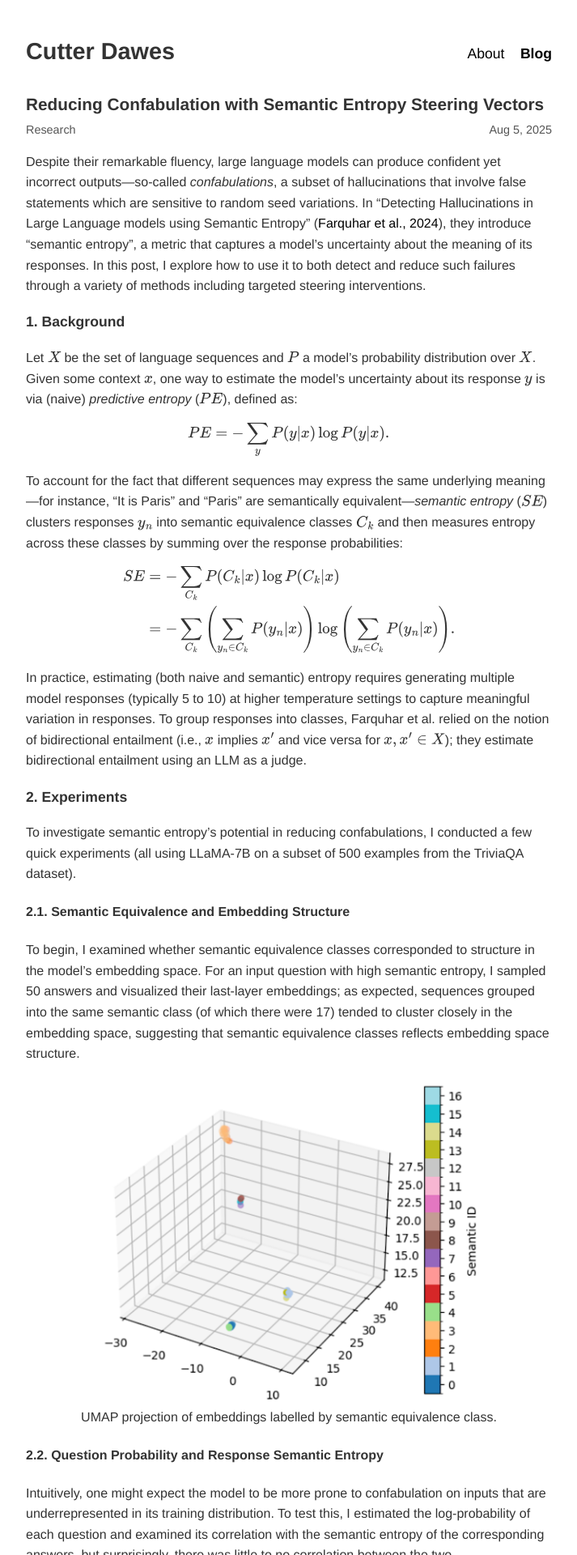
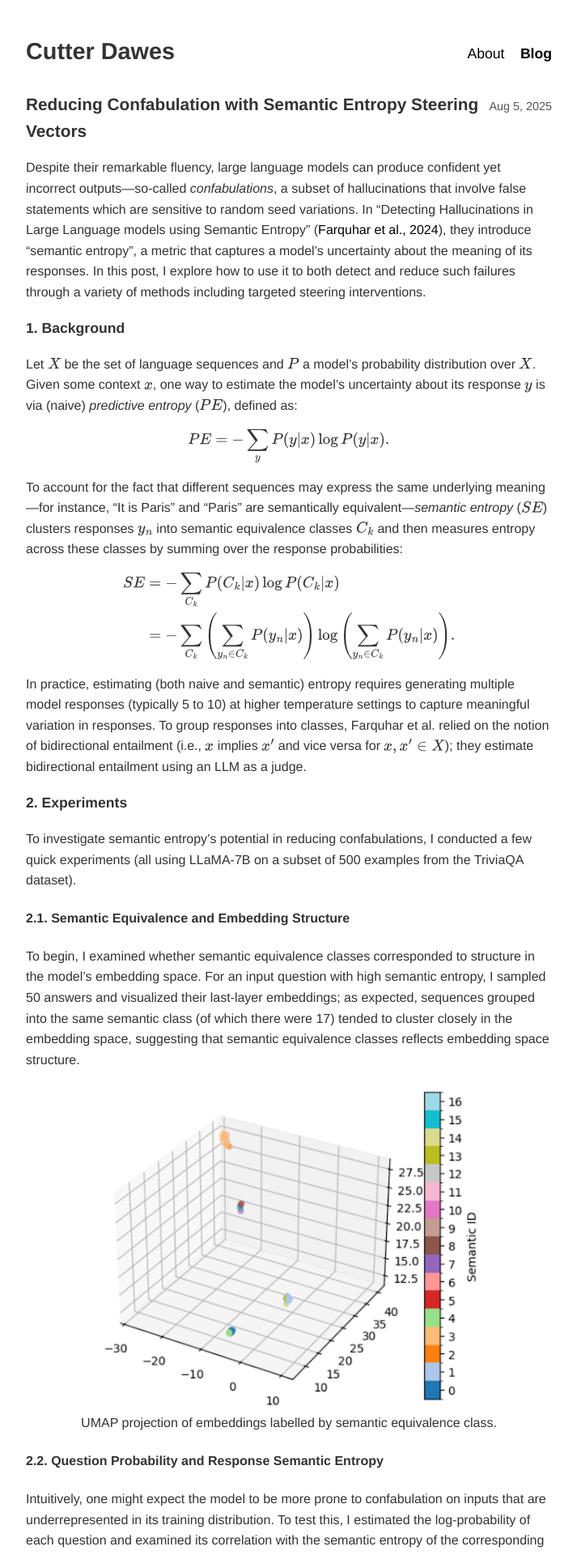
Before and after one commit to cutterdawes/cutterdawes.github.io, a Jekyll site: the page built from _posts/2025-08-05-confabulations.md, in a window 1280 px wide. Shown: the top 1920 px of the page at 81% size, without its empty margins (283-996 px from the left). Built offline with Jekyll 4.4.1, drawn with Linux system fonts in a browser that asks for light colours.

Commit message:
Update after new gig

```diff
--- a/_layouts/post.html
+++ b/_layouts/post.html
@@ -2,13 +2,10 @@
 layout: default
 ---
 <div>
-    <h2 class="post-title">{{ page.title }}</h2>
-    <p class="post-meta">
-      {% if page.tags.size > 0 %}
-        {{ page.tags | join: ", " }}
-      {% endif %}
+    <div class="post-header">
+      <h2 class="post-title">{{ page.title }}</h2>
       <span class="post-date">{{ page.date | date: "%b %-d, %Y" }}</span>
-    </p>
+    </div>
 
     <div class="post-content">
     {{ content }}
--- a/_posts/2025-08-05-confabulations.md
+++ b/_posts/2025-08-05-confabulations.md
@@ -4,7 +4,6 @@ title: "Reducing Confabulation with Semantic Entropy Steering Vectors"
 date: 2025-08-05
 mathjax: true
 snippet: "A brief look at how semantic entropy can be used to detect and reduce confabulations in LLMs."
-tags: [Research]
 ---
 
 Despite their remarkable fluency, large language models can produce confident yet incorrect outputs—so-called *confabulations*, a subset of hallucinations that involve false statements which are sensitive to random seed variations.
--- a/style.css
+++ b/style.css
@@ -122,51 +122,42 @@ ul.posts li {
 
 .post-item {
   display: flex;
-  justify-content: space-between;
   align-items: baseline;
+  gap: 0.75rem;
 }
 
 .post-item a {
     font-style: italic;
     color: #000;
+    flex: 1;
+    min-width: 0;
 }
 
-#tag-filter {
-  text-align: left;
-  margin-bottom: 20px;
-}
-
-.tag-button {
-  background: none;
-  border: none;
-  padding: 0;
-  cursor: pointer;
-  margin: 0 10px 0 0;
-  font-size: 1em;
-  color: #333;
-}
-
-.tag-button.active {
-  font-weight: bold;
-}
-
-.tag-button:hover {
-  text-decoration: underline;
+.post-date {
+    flex-shrink: 0;
 }
 
 
 /* --- Single Blog Post --- */
+.post-header {
+    display: flex;
+    align-items: baseline;
+    gap: 0.75rem;
+    margin-bottom: 1em;
+}
+
 .post-title {
+    flex: 1;
+    min-width: 0;
     margin-top: 0;
+    margin-bottom: 0;
 }
 
 .post {
     margin-top: 0;
 }
 
-.post-meta {
-    display: flex;
-    justify-content: space-between;
+.post-header .post-date {
     white-space: nowrap;
     font-size: 0.9em;
     color: #555;
@@ -174,17 +165,6 @@ ul.posts li {
 
 .post-content {
     text-align: left;
-}
-
-.tags {
-  margin-top: 20px;
-}
-
-.tag {
-  display: inline-block;
-  font-style: italic;
-  margin-right: 5px;
-  font-size: 0.9em;
 }
 
 /* --- Figures & Images --- */
```
Also changed, not shown: _archived/2025-08-04-why-a-blog.md (renamed from _posts/2025-08-04-why-a-blog.md, +0 -1 lines), _posts/2025-09-09-features-and-logits.md (+0 -1 lines), _posts/2025-10-03-addition-activations.md (+0 -1 lines), blog.html (+1 -38 lines).
